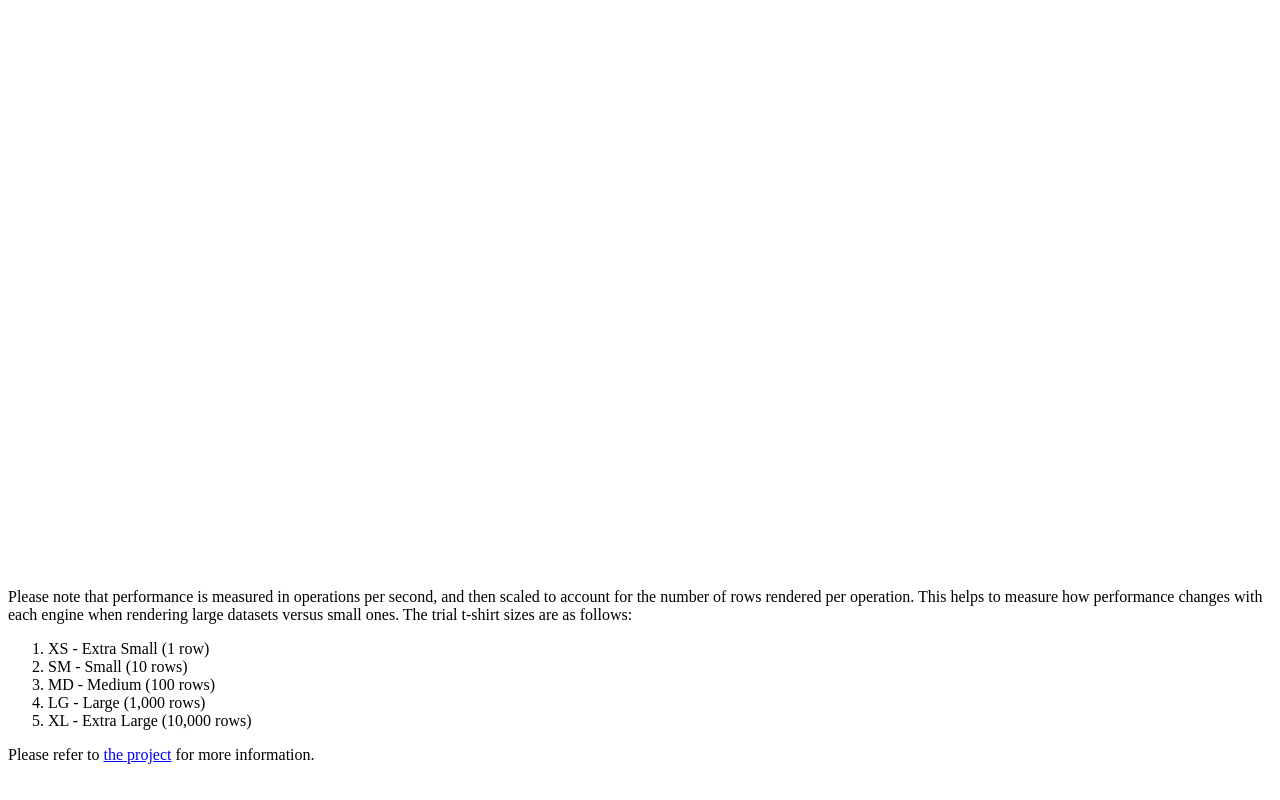
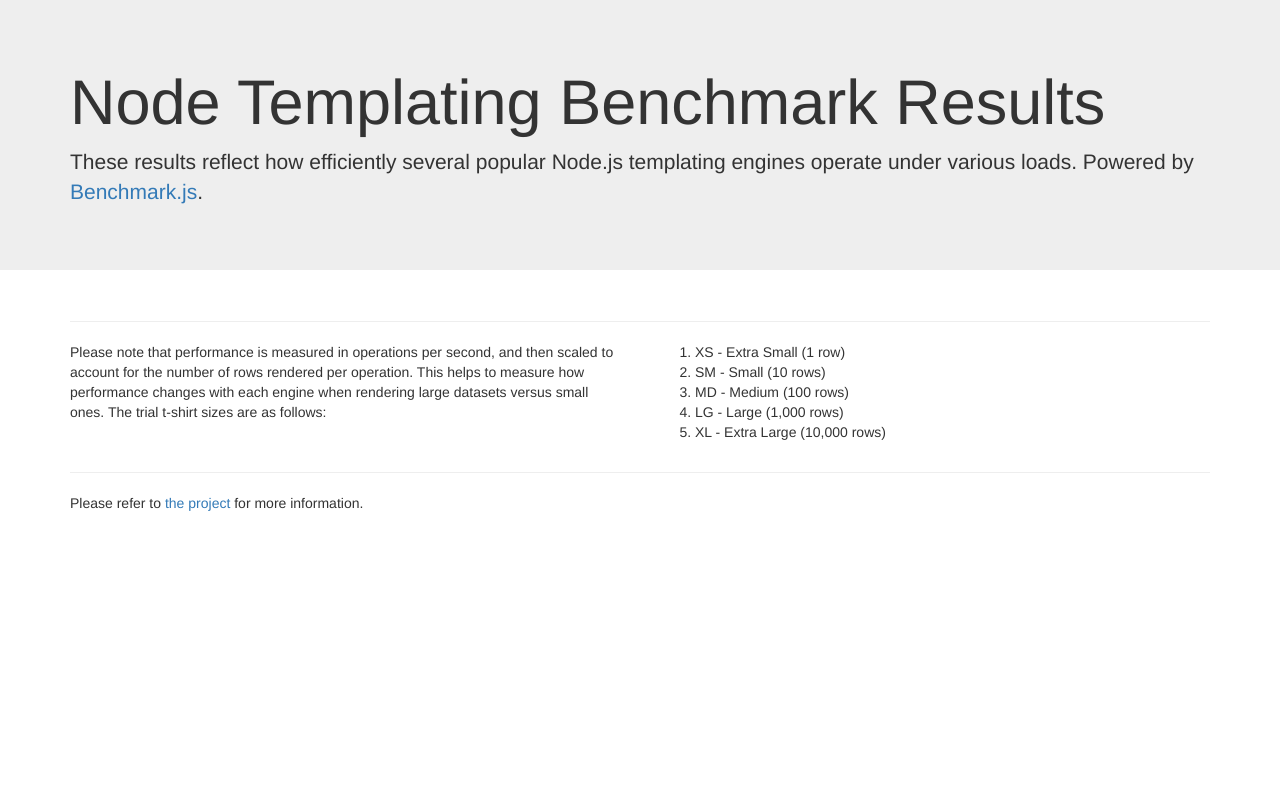
Before and after one commit to jbatte47/node-template-benchmarks, a website with bundled scripts: page assets/index.html in a window 1280 px wide. Built offline with nearby package versions, Linux system fonts and the light colour scheme; no server answers; files whose address does not match are found by name.

Commit message:
debug optimization + Twitter Bootstrap

```diff
--- a/assets/index.html
+++ b/assets/index.html
@@ -1,14 +1,41 @@
 <!DOCTYPE HTML>
 <html>
   <head>
+    <meta charset="utf-8">
+    <meta http-equiv="X-UA-Compatible" content="IE=edge">
+    <meta name="viewport" content="width=device-width, initial-scale=1">
+
     <title>Node Templating Benchmark Results</title>
-    <link rel="stylesheet" href="css/style.css" />
+    <link href="//maxcdn.bootstrapcdn.com/bootstrap/3.3.4/css/bootstrap.min.css" rel="stylesheet">
+    <link href="css/style.css" rel="stylesheet" />
+
+    <!--[if lt IE 9]>
+      <script src="https://oss.maxcdn.com/html5shiv/3.7.2/html5shiv.min.js"></script>
+      <script src="https://oss.maxcdn.com/respond/1.4.2/respond.min.js"></script>
+    <![endif]-->
   </head>
   <body>
-    <div class="content">
+    <div class="jumbotron">
+      <div class="container">
+        <h1>
+          Node Templating Benchmark Results
+        </h1>
+        <p>
+          These results reflect how efficiently several popular Node.js templating engines operate
+          under various loads. Powered by <a href="http://benchmarkjs.com/">Benchmark.js</a>.
+        </p>
+      </div>
+    </div>
+    <div class="container">
+      <div class="row">
+        <div class="col-md-12">
           <div class="chartContainer">
           </div>
-      <div class="notes">
+        </div>
+      </div>
+      <hr>
+      <div class="row">
+        <div class="col-md-6">
           <p>
             Please note that performance is measured in operations per second,
             and then scaled to account for the number of rows rendered per operation.
@@ -16,6 +43,8 @@
             rendering large datasets versus small ones.
             The trial t-shirt sizes are as follows:
           </p>
+        </div>
+        <div class="col-md-6">
           <ol>
             <li>XS - Extra Small (1 row)</li>
             <li>SM - Small (10 rows)</li>
@@ -23,12 +52,20 @@
             <li>LG - Large (1,000 rows)</li>
             <li>XL - Extra Large (10,000 rows)</li>
           </ol>
+        </div>
+      </div>
+      <hr>
+      <div class="row">
+        <div class="col-md-12">
           <p>
-          Please refer to <a href="https://github.com/jbatte47/node-template-benchmarks">the project</a> for more information.
+            Please refer to <a href="https://github.com/jbatte47/node-template-benchmarks">the project</a>
+            for more information.
           </p>
         </div>
       </div>
+    </div>
     <script type="text/javascript" src="//cdnjs.cloudflare.com/ajax/libs/jquery/2.1.3/jquery.min.js"></script>
+    <script type="text/javascript" src="//maxcdn.bootstrapcdn.com/bootstrap/3.3.4/js/bootstrap.min.js"></script>
     <script type="text/javascript" src="lib/canvasjs/jquery.canvasjs.min.js"></script>
     <script type="text/javascript">
       $(function () {
@@ -38,16 +75,10 @@
           success: function (data) {
             $(".chartContainer").CanvasJSChart({
               animationEnabled: true,
-              axisY :{
-                includeZero: false
-              },
               data: data,
-              panEnabled: true,
-              theme: "theme1",
               title:{
-                text: "Node Templates: Average Rows Per Second"
-              },
-              zoomEnabled: true
+                text: "Average Rows per Second X Payload Size"
+              }
             });
           }
         });
--- a/assets/style.css
+++ /dev/null
@@ -1,4 +0,0 @@
-.notes {
-  position: absolute;
-  bottom: 20px;
-}
--- a/src/constants.js
+++ b/src/constants.js
@@ -9,6 +9,6 @@
     return "Creating Trial: " + method + " (" + label + ")";
   },
   trialConducted: function(results) {
-    return "(" + results.length + "): " + results;
+    return "Trial conducted. Operation successful; " + results.length + " characters rendered";
   }
 };
```
Lines whose indentation alone changed are shown as unchanged.
